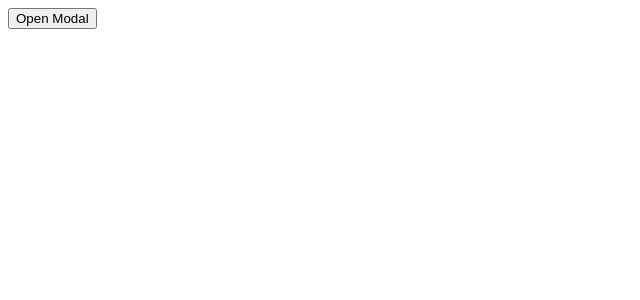
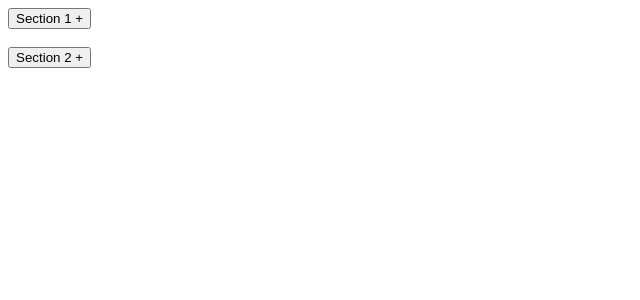
Before and after one commit to vaibhavjoc/React-Basics, a React (Vite) app: page / in a window 1280 px wide. Shown: the top 300 px of the page, without its empty margins (0-640 px from the left). Built offline with nearby package versions, Linux system fonts and the light colour scheme.

Commit message:
react practice

```diff
--- a/src/App.jsx
+++ b/src/App.jsx
@@ -2,43 +2,32 @@ import React from 'react';
 import { useState } from 'react'
 
 function App() {
-  const [isModalOpen, setModalOpen] = useState(false);
 
   return (
     <div>
-      <button onClick={() => setModalOpen(true)}>Open Modal</button>
-      <Modal isOpen={isModalOpen} onClose={() => setModalOpen(false)}>
-        <h2>Gabru Night</h2>
-        <p>You are welcome to React Gabru Night....</p>
-      </Modal>
+      <Card title="Section 1">
+        <h2>Hlo motto</h2>
+        <p>kas cha dagri</p>
+      </Card>
+      <br />
+      <Card title="Section 2">
+        <h2>dajyu kah bat lagi rhi cha</h2>
+        <p>chale ghar janu chyu bhula</p>
+      </Card>
     </div>
   )
 }
 
-function Modal({ isOpen, onClose, children }) {
-  if (!isOpen) return null;
+function Card({ title, children }) {
+
+  const [isOpen, setOpen] = useState(false)
 
   return (
-    <div style={{
-      position: 'fixed',
-      top: 0,
-      left: 0,
-      right: 0,
-      bottom: 0,
-      backgroundColor: 'rgba(0, 0, 0, 0.5)',
-      display: 'flex',
-      justifyContent: 'center',
-      alignItems: 'center',
-    }}>
-      <div style={{
-        background: 'white',
-        padding: '20px',
-        borderRadius: '5px',
-      }}>
-        <button onClick={onClose}>Close</button>
-        {children}
-      </div>
-    </div>)
+    <div>
+      <button onClick={() => setOpen(!isOpen)}>{title} {isOpen ? "-":"+"} </button>
+      {isOpen && children}
+    </div>
+  )
 }
 
 export default App
```
